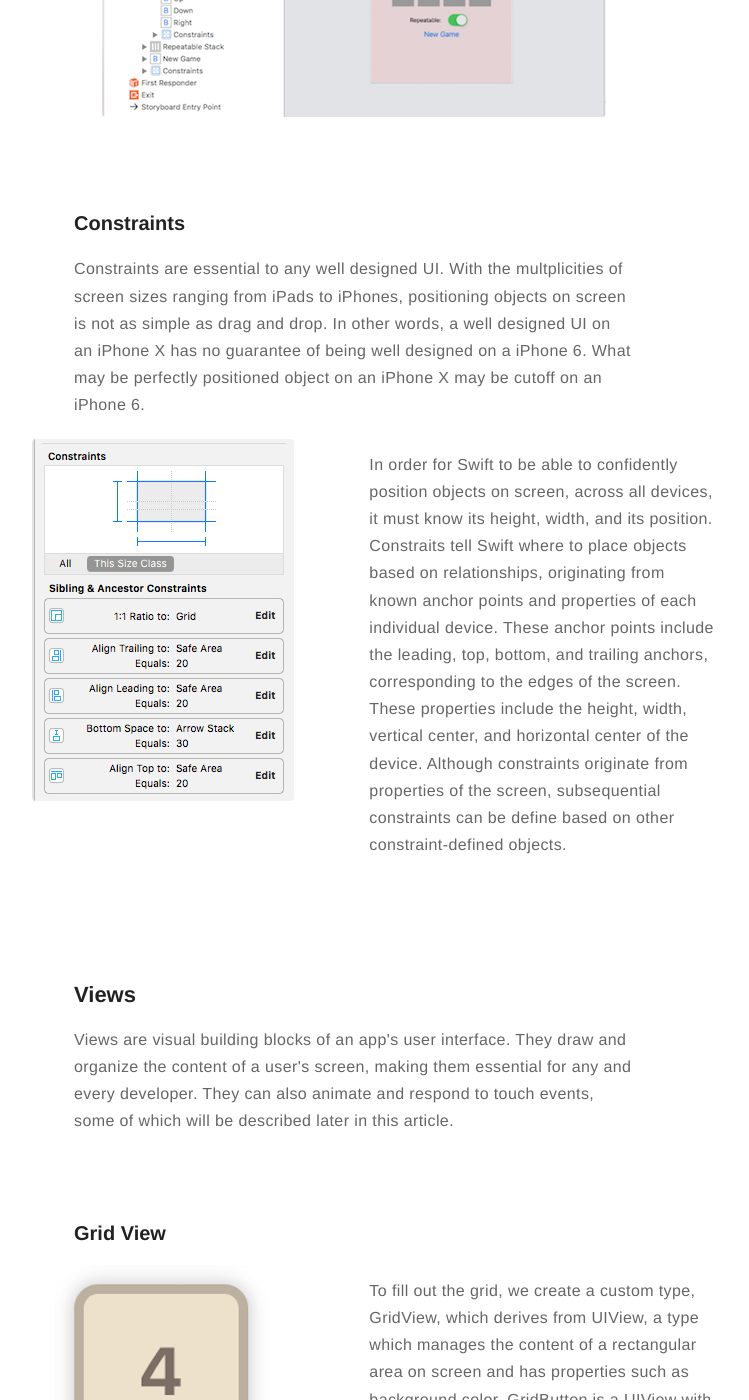
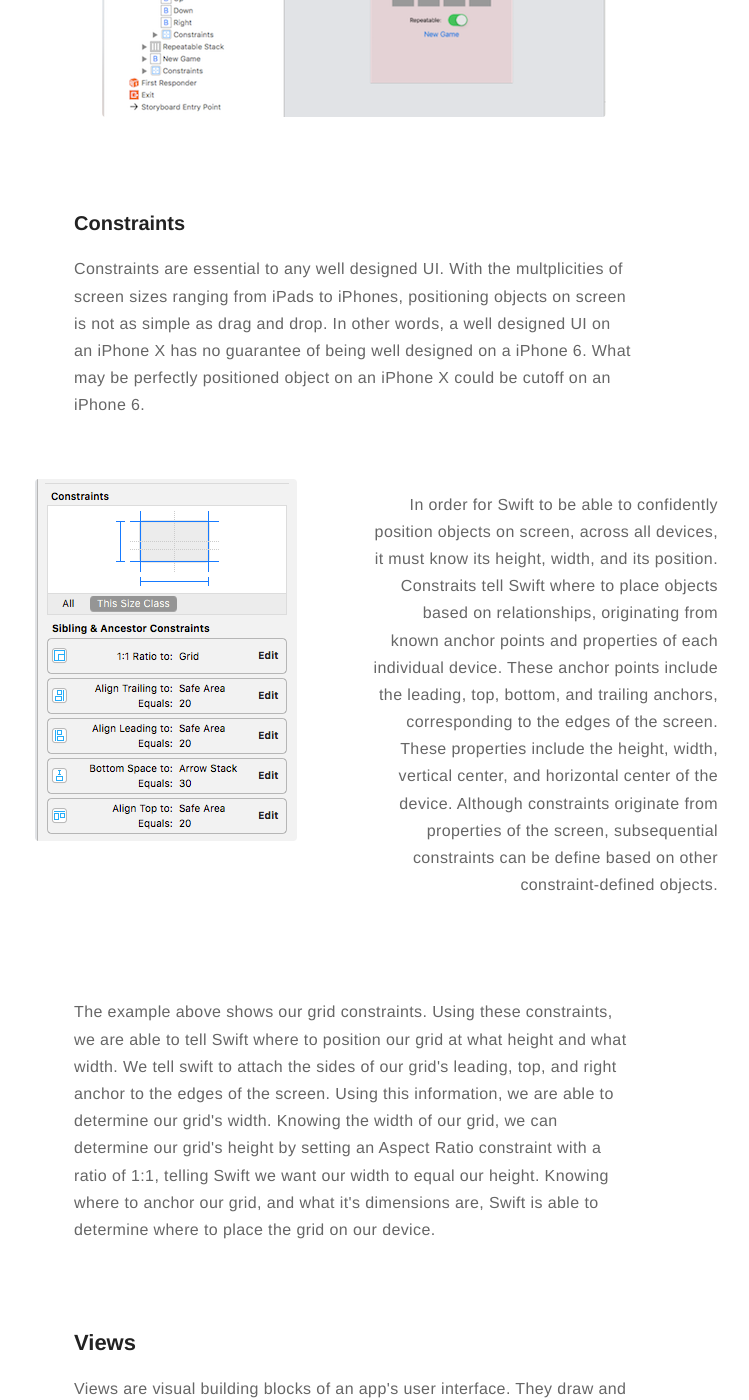
Before and after one commit to eriktanner/SwiftAppBlog, a Jekyll site: the page built from _posts/2019-02-22-2048.markdown, in a window 1280 px wide and 1400 px high, scrolled down 3171 px. Shown: the whole window, without its empty margins (286-1035 px from the left). Built offline with Jekyll 4.4.1, drawn with Linux system fonts in a browser that asks for light colours; comment, search, counter and statistics services are not loaded.

Commit message:
ArrowButton

```diff
--- a/_posts/2019-02-22-2048.markdown
+++ b/_posts/2019-02-22-2048.markdown
@@ -60,7 +60,7 @@ The first class project for CMSC436 was to recreate the popular mobile game 2048
 
 # Building 2048
 
-<div style="margin-top: 20px; margin-bottom: 0px;">
+<div style="margin-top: 20px;">
 </div>
 
 {: style="text-align:center"}
@@ -68,7 +68,7 @@ The first class project for CMSC436 was to recreate the popular mobile game 2048
 
 ## Storyboard
 
-<div style="margin-bottom: 0px;">
+<div>
     <p> Storyboards are tools which developers can use to visually map out their user interface design. Developers can drag a drop objects from the object library and place them on screen and in a heirarchy, organizing their construction. In this example, we use our storyboard to layout the foundation of what our app will look like visually and to initialize our relationships between objects. Shown below is our grid, which is composed of an equally spaced vertical stack-view, containing four equally spaced horizontal stack-views, each filled with four views. </p>
 </div>
 
@@ -79,11 +79,11 @@ The first class project for CMSC436 was to recreate the popular mobile game 2048
 
 ### Constraints
 
-<div style="margin-bottom: 0px;">
-    <p> Constraints are essential to any well designed UI. With the multplicities of screen sizes ranging from iPads to iPhones, positioning objects on screen is not as simple as drag and drop. In other words, a well designed UI on an iPhone X has no guarantee of being well designed on a iPhone 6. What may be perfectly positioned object on an iPhone X may be cutoff on an iPhone 6. </p>
+<div>
+    <p> Constraints are essential to any well designed UI. With the multplicities of screen sizes ranging from iPads to iPhones, positioning objects on screen is not as simple as drag and drop. In other words, a well designed UI on an iPhone X has no guarantee of being well designed on a iPhone 6. What may be perfectly positioned object on an iPhone X could be cutoff on an iPhone 6. </p>
 </div>
 
-<div class="side-by-side" style="margin-top: 8px; margin-bottom: 0px;">
+<div class="side-by-side" style="text-align:right;">
     <div class="toleft" style="text-align:center">
         <img class="image" src="https://eriktanner.github.io/SwiftAppBlog/assets/images/2048/gridViewConstraints.png" alt="Alt Text">
     </div>
@@ -92,11 +92,16 @@ The first class project for CMSC436 was to recreate the popular mobile game 2048
         <p> In order for Swift to be able to confidently position objects on screen, across all devices, it must know its height, width, and its position. Constraits tell Swift where to place objects based on relationships, originating from known anchor points and properties of each individual device. These anchor points include the leading, top, bottom, and trailing anchors, corresponding to the edges of the screen. These properties include the height, width, vertical center, and horizontal center of the device. Although constraints originate from properties of the screen, subsequential constraints can be define based on other constraint-defined objects. </p>
     </div>
 </div>
+
+<div>
+    <p> The example above shows our grid constraints. Using these constraints, we are able to tell Swift where to position our grid at what height and what width. We tell swift to attach the sides of our grid's leading, top, and right anchor to the edges of the screen. Using this information, we are able to determine our grid's width. Knowing the width of our grid, we can determine our grid's height by setting an Aspect Ratio constraint with a ratio of 1:1, telling Swift we want our width to equal our height. Knowing where to anchor our grid, and what it's dimensions are, Swift is able to determine where to place the grid on our device. </p>
+</div>
+
 <br>
 
 ## Views
 
-<div style="margin-bottom: 0px;">
+<div>
     <p> Views are visual building blocks of an app's user interface. They draw and organize the content of a user's screen, making them essential for any and every developer. They can also animate and respond to touch events, some of which will be described later in this article. </p>
 </div>
 <br>
```
